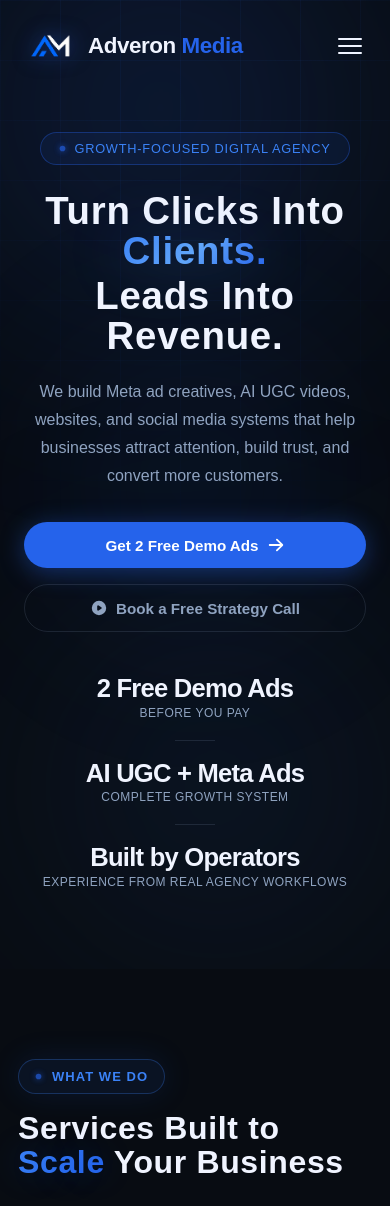
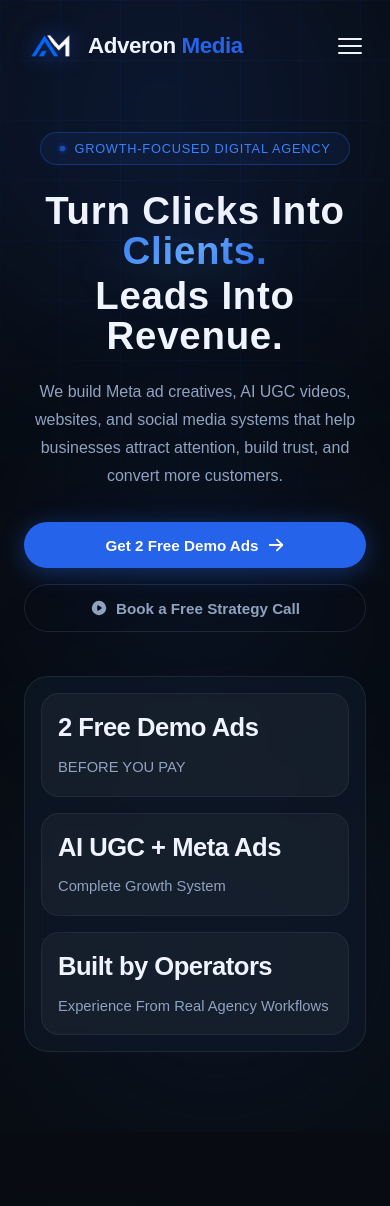
Before and after one commit to HoneyCode24/adveron-media, a React (Vite) app: page / in a window 390 px wide. Shown: the top 1206 px of the page. Built offline with nearby package versions, Linux system fonts and the light colour scheme.

Commit message:
improve ui of hero

```diff
--- a/src/components/Hero.css
+++ b/src/components/Hero.css
@@ -364,41 +364,52 @@
 
 /* Stats */
 .hero__stats {
-  display: flex;
-  align-items: center;
-  gap: 40px;
+  display: grid;
+  grid-template-columns: repeat(3, minmax(0, 1fr));
+  gap: 18px;
+  width: min(100%, 900px);
+  margin: 0 auto;
+  padding: 22px;
+  background: rgba(15, 24, 40, 0.72);
+  border: 1px solid rgba(255, 255, 255, 0.08);
+  border-radius: 24px;
+  backdrop-filter: blur(14px);
   animation: fadeIn 1s 1.1s ease both;
 }
 
 .hero__stat {
   display: flex;
   flex-direction: column;
-  align-items: center;
-  gap: 4px;
+  align-items: flex-start;
+  gap: 10px;
+  padding: 18px;
+  border-radius: 18px;
+  background: rgba(255, 255, 255, 0.04);
+  border: 1px solid rgba(255, 255, 255, 0.06);
 }
 
 .hero__stat-number {
   font-family: var(--font-display);
-  font-size: 2rem;
+  font-size: 1.05rem;
   font-weight: 700;
   color: var(--clr-text);
-  letter-spacing: -0.03em;
-  line-height: 1;
+  letter-spacing: -0.02em;
+  line-height: 1.4;
+  text-transform: none;
 }
 
 .hero__stat-label {
   font-family: var(--font-body);
-  font-size: 0.75rem;
+  font-size: 0.92rem;
   color: var(--clr-text-muted);
   font-weight: 400;
-  letter-spacing: 0.04em;
-  text-transform: uppercase;
+  line-height: 1.6;
+  letter-spacing: 0;
+  text-transform: none;
 }
 
 .hero__stat-divider {
-  width: 1px;
-  height: 40px;
-  background: var(--clr-border);
+  display: none;
 }
 
 /* ---------- Floating Service Pills ---------- */
@@ -568,12 +579,16 @@
 
 @media (max-width: 480px) {
   .hero__stats {
-    flex-direction: column;
-    gap: 20px;
+    grid-template-columns: 1fr;
+    gap: 16px;
+    padding: 16px;
+  }
+
+  .hero__stat {
+    padding: 16px;
   }
 
   .hero__stat-divider {
-    width: 40px;
-    height: 1px;
+    display: none;
   }
 }
--- a/src/components/Hero.jsx
+++ b/src/components/Hero.jsx
@@ -166,11 +166,7 @@
         </div>
       </div>
 
-      {/* Scroll Indicator
-      <div className="hero__scroll">
-        <div className="hero__scroll-line" />
-        <span>Scroll</span>
-      </div> */}
+
     </section>
   );
 };
```
